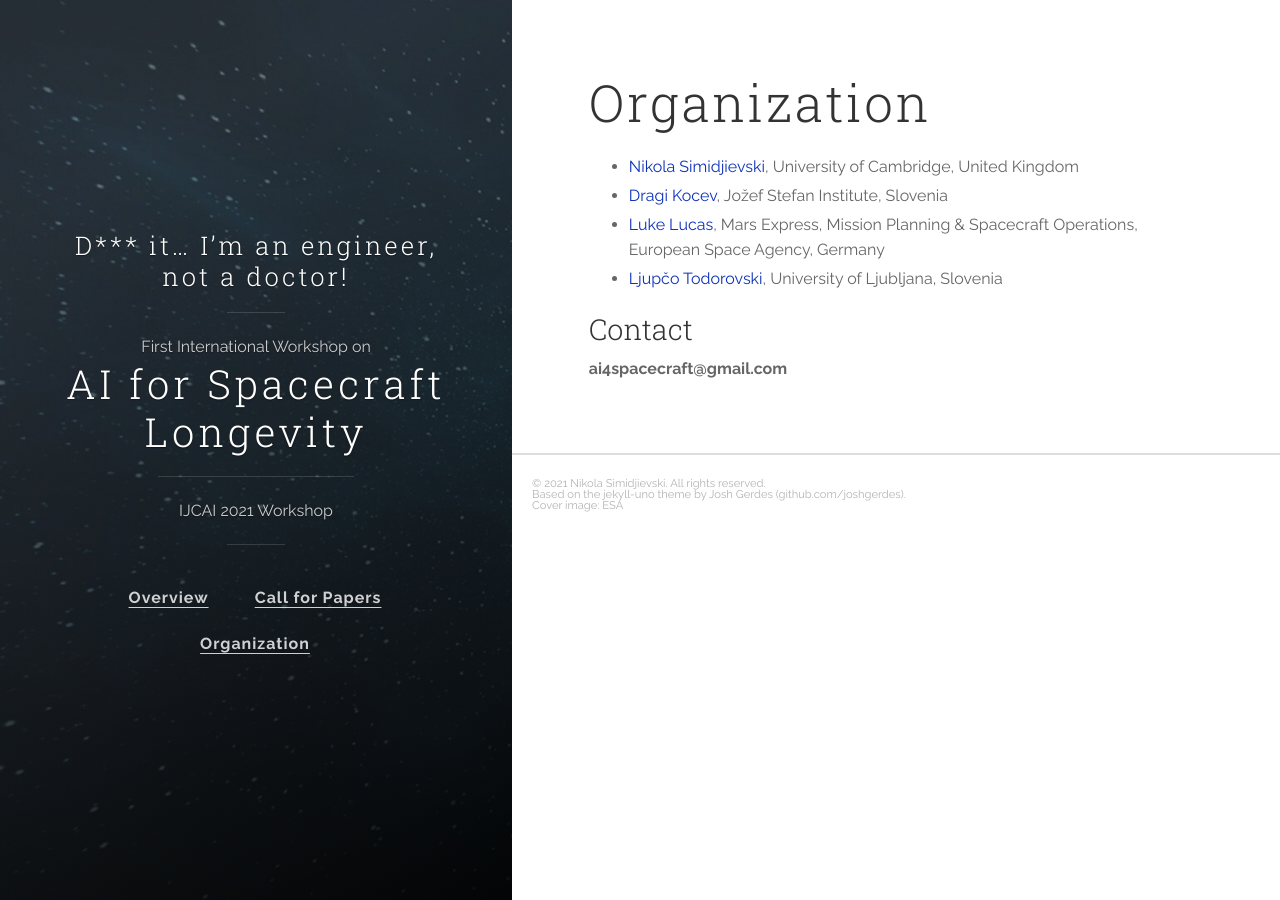
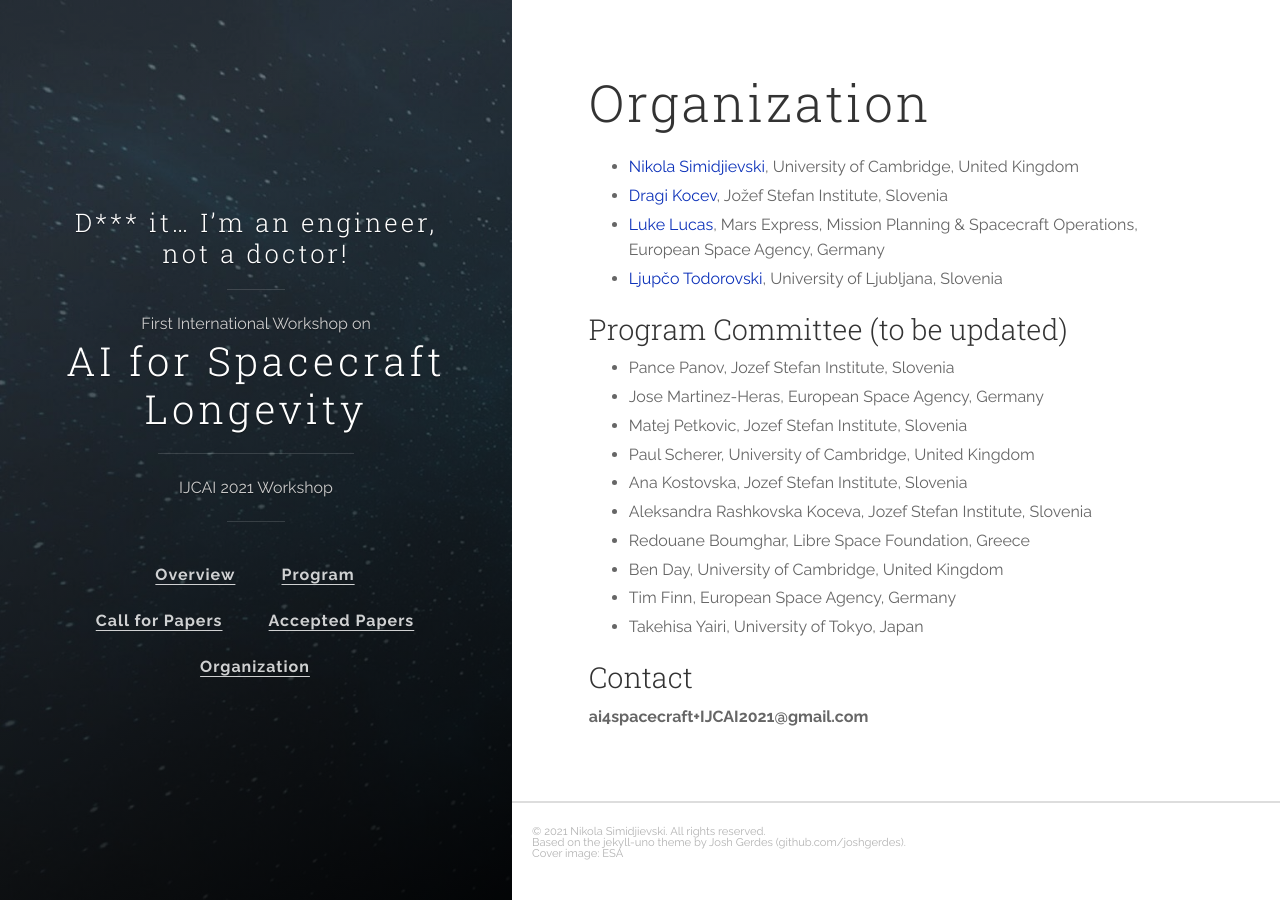
Before and after one commit to ai4spacecraft/ai4spacecraft.github.io, a Jekyll site: the page built from org.md, in a window 1280 px wide. Built offline with Jekyll 4.4.1, drawn with Linux system fonts in a browser that asks for light colours.

Commit message:
'update'

```diff
--- a/_includes/header.html
+++ b/_includes/header.html
@@ -25,7 +25,9 @@
            <nav class="cover-navigation cover-navigation--primary">
                         <ul class="navigation">
                             <li class="navigation__item"><a href="{{ site.baseurl }}/about" class="blog-button">Overview</a></li>
+                            <li class="navigation__item"><a href="{{ site.baseurl }}/program" class="blog-button">Program</a></li>
                             <li class="navigation__item"><a href="{{ site.baseurl }}/cfp" class="blog-button">Call for Papers</a></li>
+                             <li class="navigation__item"><a href="{{ site.baseurl }}/accepted" class="blog-button">Accepted Papers</a></li>
                             <li class="navigation__item"><a href="{{ site.baseurl }}/org" class="blog-button">Organization</a></li>
                             <!--
                   <li class="navigation__item"><a href="{{ site.baseurl }}/#blog" title="link to {{ site.title }} blog"
--- a/css/main.scss
+++ b/css/main.scss
@@ -41,7 +41,7 @@ pre.highlight code,
 }
 
 .post a {
-    color: #0c31b9;
+  color: #0c31b9;
 }
 
 .post-meta__tags {
--- a/org.md
+++ b/org.md
@@ -9,6 +9,20 @@ title:  "Organization"
 - [Luke Lucas](https://www.linkedin.com/in/luke-lucas-a1867a42/){:target="_blank"}, Mars Express, Mission Planning & Spacecraft Operations, European Space Agency, Germany
 - [Ljupčo Todorovski](http://kt.ijs.si/~ljupco/){:target="_blank"}, University of Ljubljana, Slovenia
 
+### Program Committee (to be updated)
+
+- Pance Panov, Jozef Stefan Institute, Slovenia
+- Jose Martinez-Heras, European Space Agency, Germany
+- Matej Petkovic, Jozef Stefan Institute, Slovenia
+- Paul Scherer, University of Cambridge, United Kingdom
+- Ana Kostovska, Jozef Stefan Institute, Slovenia
+- Aleksandra Rashkovska Koceva, Jozef Stefan Institute, Slovenia
+- Redouane Boumghar, Libre Space Foundation, Greece
+- Ben Day, University of Cambridge, United Kingdom
+- Tim Finn, European Space Agency, Germany
+- Takehisa Yairi, University of Tokyo, Japan
+
+
 ### Contact
 
-**ai4spacecraft@gmail.com**
+**ai4spacecraft+IJCAI2021@gmail.com**
```
Also changed, not shown: accepted.md (added, +5 -0 lines), program.md (added, +11 -0 lines).
